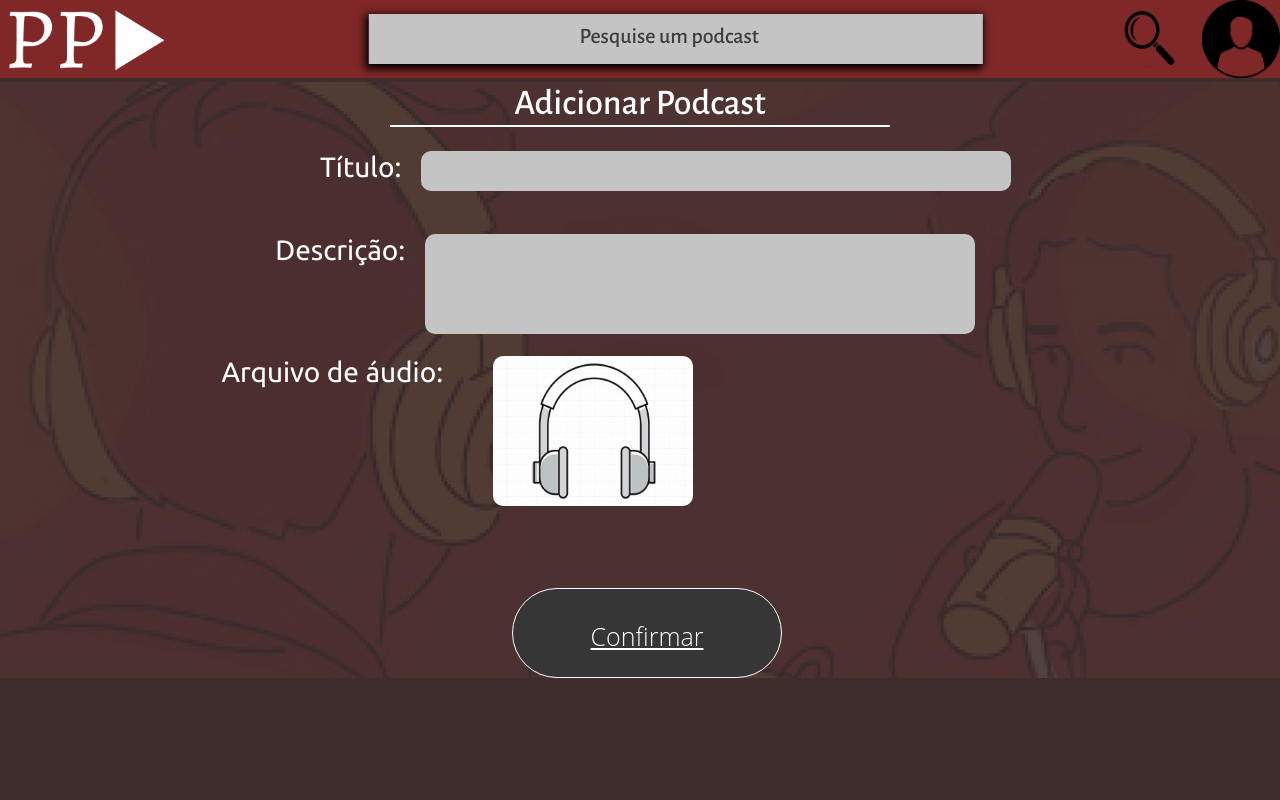
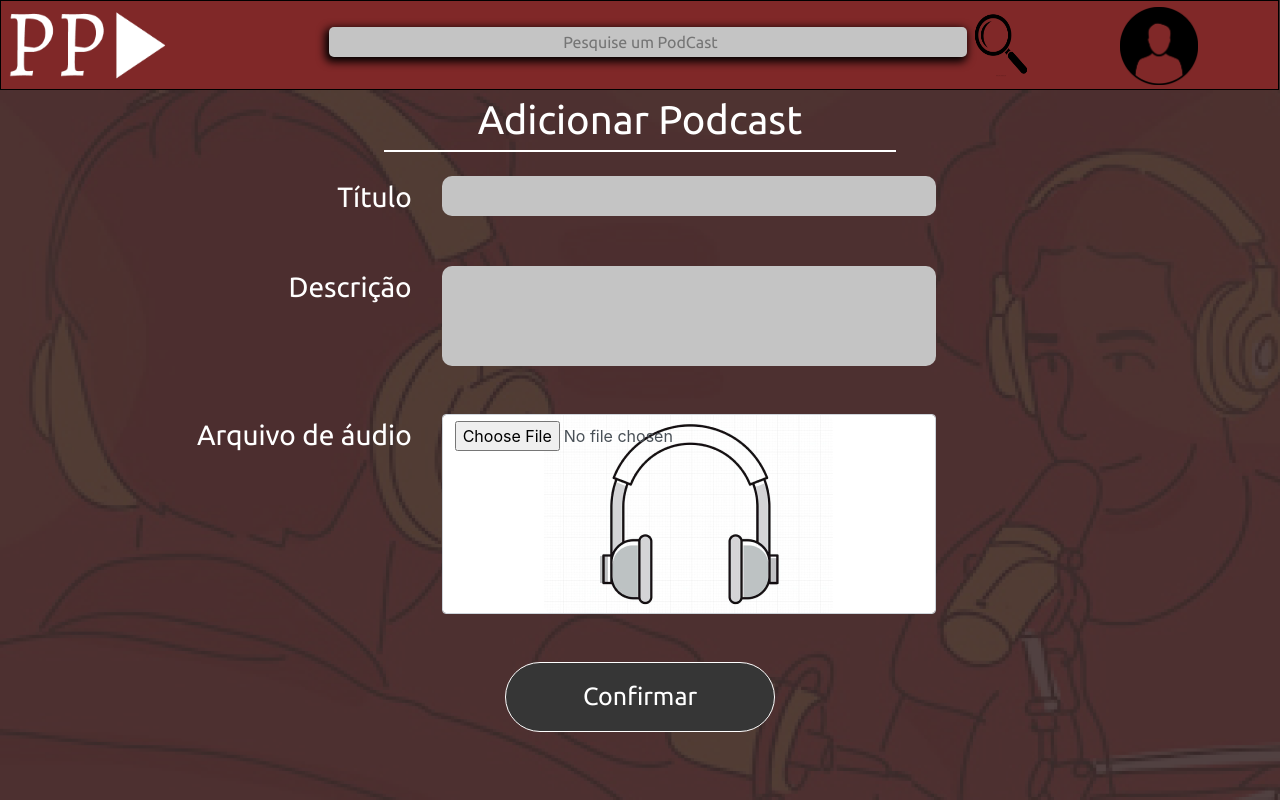
Before and after one commit to FelipeSoupinski/PHPodCast, a PHP site: page /addpodcast.html in a window 1280 px wide. Run offline with PHP 8.4, Linux system fonts and the light colour scheme.

Commit message:
modif add podcast

```diff
--- a/addpodcast.css
+++ b/addpodcast.css
@@ -5,12 +5,14 @@
     box-sizing: border-box;
     color: #FFFFFF;
 }
+
 body{
     background-color: #3F2D2D;
 }
+
 main{
-    background: url("./Assets/contents/podcast-img-1\ 1.png");
-    rgba(0, 0, 0, 0.4);
+    height: calc(100vh - 90px);
+    background: url("Assets/img/podcast-img-1.png");
 }
 
 header{
@@ -25,17 +27,6 @@ header{
     max-width: 1000px;
     margin: 0 auto;
 }
-
-.logo{
-    width: 170px;
-    height: 78px;
-}
-.user-photo{
-    width: 78px;
-    height: 78px;
-    position: absolute;
-    right: 0;
-}
 .search{
     position: relative;
     bottom: 35px;
@@ -48,133 +39,61 @@ header{
     text-align: center;
 }
 
-.search-bar{
-    -webkit-box-shadow: -4px 5px 4px 5px rgba(0,0,0,0.63);
-    box-shadow: -4px 5px 4px 5px rgba(0,0,0,0.63);
-    background-color: #C4C4C4;
-    box-shadow: -2px 3px 8px 2px #000000;
-    position: relative;
-    left: 49%;
-    transform: translateX(-50%);
-    width: 60%;
-    height: 50px;
-}
-.btn-pesquisar{
-    position: relative;
-    top: 25px;
-    left: 320px;
-    margin-left: 10px;
-    height: 60px;
-    width: 55px;
-}
-.search-bar::-webkit-input-placeholder{
-    text-align: center;
-    color: #3F3C3C;
-    font-family: 'Alegreya Sans', sans-serif;
-    font-size: 22px;
-    font-weight: normal;
-}
-.search-bar::-moz-placeholder {
-    text-align: center;
-    color: #3F3C3C;
-    font-family: 'Alegreya Sans', sans-serif;
-    font-size: 22px;
-
-    font-weight: normal;
-}
-.adicionarpodcast{
+.title-add{
     text-align: center;
     color: white;
-    font-family: 'Alegreya Sans', sans-serif;
-    font-size: 36px;
+    font-family: Ubuntu;
+    font-size: 40px;
+}
 
+.linha-horizontal {
+    margin-left: 30%;
+    width: 40%;
+    border: 0.3px solid #fff;
 }
-.linha-horizontal {
-    width: 500px;
-    left: 50%;
-    position: absolute;
-    transform: translateX(-50%);
-    border: 1px solid #fff;
-}
-.titulo{
-    margin-top: 2%;
-    margin-left: 25%;
+
+.legend{
+    float: right;
     font-family: 'Ubuntu', sans-serif;
     font-size: 28px;
     color: #fff;
 }
-#retangulo1{
+
+#input-titulo{
     border-radius: 10px;
     display: inline-block;
-    position: absolute;
-    margin-left: 20px;
-    margin-top: 0px;
-    width:590px;
+    width: 60%;
     height:40px;
     background:#C4C4C4;
 }
-.descricao{
-    margin-top: 4%;
-    margin-left: 21.5%;
-    font-family: 'Ubuntu', sans-serif;
-    font-size: 28px;
-    color: #fff;
-}
-#retangulo2{
+
+#input-descricao{
     border-radius: 10px;
     display: inline-block;
-    position: absolute;
-    margin-left: 20px;
-    margin-top: 0px;
-    width:550px;
+    width:60%;
     height:100px;
     background:#C4C4C4;
 }
-.imagem{
-    margin-top: 90px;
-    margin-left: 17.3%;
-    font-family: 'Ubuntu', sans-serif;
-    font-size: 28px;
-    color: #fff;
+
+#input-arquivo {
+    background-image: url('Assets/img/fone-for-input.png');
+    background-repeat: no-repeat;
+    background-position: center;
+    height: 200px;
+    width: 60%;
 }
-.image{
-    border-radius: 10px;
-    position: absolute;
-    margin-left: 50px;
-    width: 200px;
-    height: 150px;
-}
-.BUTTON_XPQ {
+
+.btn-confirm {
     -webkit-border-radius: 20px;
     -moz-border-radius: 20px;
     border-radius: 80px;
-    margin-top: 200px;
-    margin-left: 40%;
     width: 270px;
-    height: 90px;
+    height: 70px;
     color: #FFFFFF;
-    font-family: Open Sans;
+    font-family: Ubuntu;
     font-size: 25px;
-    font-weight: 80;
-    padding: 30px;
     background-color: #363636;
     border: solid #FFFFFF 1px;
     text-decoration: none;
-    display: inline-block;
     cursor: pointer;
-    text-align: center;
- }
-
- .BUTTON_XPQ:hover {
-    border: solid #337FED 1px;
-    background: #1E62D0;
-    background-image: -webkit-linear-gradient(top, #1E62D0, #3D94F6);
-    background-image: -moz-linear-gradient(top, #1E62D0, #3D94F6);
-    background-image: -ms-linear-gradient(top, #1E62D0, #3D94F6);
-    background-image: -o-linear-gradient(top, #1E62D0, #3D94F6);
-    background-image: -webkit-gradient(to bottom, #1E62D0, #3D94F6);
-    -webkit-border-radius: 20px;
-    -moz-border-radius: 20px;
-    border-radius: 20px;
-    text-decoration: none;
- }
+}
--- a/addpodcast.html
+++ b/addpodcast.html
@@ -3,27 +3,73 @@
 <head>
     <meta charset="UTF-8">
     <meta name="viewport" content="width=device-width, initial-scale=1.0">
-    <link rel="stylesheet" href="addpodcast.css">
+    <title>Adicionar Podcast - PodCast Play</title>
+
+    <link rel="stylesheet" href="https://stackpath.bootstrapcdn.com/bootstrap/4.5.2/css/bootstrap.min.css" integrity="sha384-JcKb8q3iqJ61gNV9KGb8thSsNjpSL0n8PARn9HuZOnIxN0hoP+VmmDGMN5t9UJ0Z" crossorigin="anonymous">
     <link href="https://fonts.googleapis.com/css2?family=Alegreya+Sans:wght@500&display=swap" rel="stylesheet"/>
     <link href="https://fonts.googleapis.com/css2?family=Ubuntu&display=swap" rel="stylesheet"/>
-    <link href="https://fonts.googleapis.com/css2?family=Roboto&display=swap" rel="stylesheet">
-    <title>Adicionar Podcast - PodCast Play</title>
+    <link href="https://fonts.googleapis.com/css2?family=Roboto&display=swap" rel="stylesheet"/>
+    <link rel="stylesheet" href="addpodcast.css"/>
+    <link rel="stylesheet" href="Assets/css/index.css"/>
 <body>
-    <header>
-        <a href="index.html"><img src="./Assets/contents/logo-sem-fundo.png" class="logo" alt="logo PHPodCast"/></a>
-        <div class="search">
-            <input type="search" placeholder="Pesquise um podcast" class="search-bar"/>
-            <a href=""><img class="btn-pesquisar" src="./Assets/contents/lupa.png" alt="pesquisar"/></a>
+    <header class="header-est">
+        <a href="index.html"><img src="Assets/contents/logo-sem-fundo.png" class="logo" alt="logo PHPodCast"/></a>
+        <input type="search" class="search-bar" placeholder="Pesquise um PodCast"/>
+        <a href="pesquisa.html"><img class="btn-pesquisa" src="Assets/contents/lupa.png" alt="pesquisar"/></a>
+        <a class="dropdown-toggle user-toggle" id="dropdownMenuPerfil" data-toggle="dropdown" aria-haspopup="true" aria-expanded="false">
+            <img src="Assets/contents/user.png" class="user-img" alt="foto do perfil do usuário"/>
+        </a>
+        <div class="dropdown-menu mr-3" aria-labelledby="dropdownMenuPerfil">
+            <a class="dropdown-item" href="#">Configurações</a>
+            <a class="dropdown-item" href="meucanal.html">Meu canal</a>
+            <a class="dropdown-item" href="#">Sair</a>
         </div>
-        <img src="./Assets/contents/user.png" class="user-photo" alt="foto do perfil"/>
     </header>
     <main>
-        <div class="adicionarpodcast">Adicionar Podcast</div>
-        <div class="linha-horizontal "></div>
-        <div class="titulo">Título:<input type="text" id="retangulo1" name="fname"></div>
-        <div class="descricao">Descrição: <input type="text" id="retangulo2" name="fname"></input></div>
-        <div class="imagem">Arquivo de áudio:<img class="image" src="./Assets/contents/Rectangle 24.png"></div>
-        <div class="BUTTON_XPQ"><a href="meucanal.html">Confirmar</a></div>
+        <div class="title-add">Adicionar Podcast</div>
+        <div class="linha-horizontal"></div>
+
+        <form action="" method="POST">
+
+            <div class="row mt-4">
+                <div class="col-sm-4">
+                    <span class="legend"> Título </span>
+                </div>
+                <div class="col-sm-8">
+                    <input type="text" id="input-titulo"/>
+                </div>
+            </div>
+
+            <div class="row mt-5">
+                <div class="col-sm-4">
+                    <span class="legend"> Descrição </span>
+                </div>
+                <div class="col-sm-8">
+                    <input type="text" id="input-descricao"/>
+                </div>
+            </div>
+
+            <div class="row mt-5">
+                <div class="col-sm-4">
+                    <span class="legend"> Arquivo de áudio </span>
+                </div>
+                <div class="col-sm-8">
+                    <input type="file" id="input-arquivo" class="form-control"/>
+                </div>
+            </div>
+
+            <div class="row mt-5">
+                <div class="col-sm text-center">
+                    <button type="submit" class="btn-confirm">Confirmar</button>
+                </div>
+            </div>
+
+        </form>
+
     </main>
+
+    <script src="https://code.jquery.com/jquery-3.5.1.slim.min.js" integrity="sha384-DfXdz2htPH0lsSSs5nCTpuj/zy4C+OGpamoFVy38MVBnE+IbbVYUew+OrCXaRkfj" crossorigin="anonymous"></script>
+    <script src="https://cdn.jsdelivr.net/npm/popper.js@1.16.1/dist/umd/popper.min.js" integrity="sha384-9/reFTGAW83EW2RDu2S0VKaIzap3H66lZH81PoYlFhbGU+6BZp6G7niu735Sk7lN" crossorigin="anonymous"></script>
+    <script src="https://stackpath.bootstrapcdn.com/bootstrap/4.5.2/js/bootstrap.min.js" integrity="sha384-B4gt1jrGC7Jh4AgTPSdUtOBvfO8shuf57BaghqFfPlYxofvL8/KUEfYiJOMMV+rV" crossorigin="anonymous"></script>
 </body>
 </html>
--- a/index.html
+++ b/index.html
@@ -14,7 +14,6 @@
     <link rel="stylesheet" href="Assets/css/index.css">
 </head>
 <body>
-
     <header class="header-est">
         <a href="index.html"><img src="Assets/contents/logo-sem-fundo.png" class="logo" alt="logo PHPodCast"/></a>
         <input type="search" class="search-bar" placeholder="Pesquise um PodCast"/>
--- a/meucanal.html
+++ b/meucanal.html
@@ -48,7 +48,7 @@
             </div>
 
             <div class="group-links">
-                <a href="" class="img-p-btn">
+                <a href="addpodcast.html" class="img-p-btn">
                     <img src="./Assets/contents/icon-mais.webp" alt="adicionar-podcast"/>
                     <span>Add novo Podcast</span>
                 </a>
```
Also changed, not shown: Assets/img/fone-for-input.png (added), Assets/img/podcast-img-1.png (added). Lines whose indentation alone changed are shown as unchanged.
